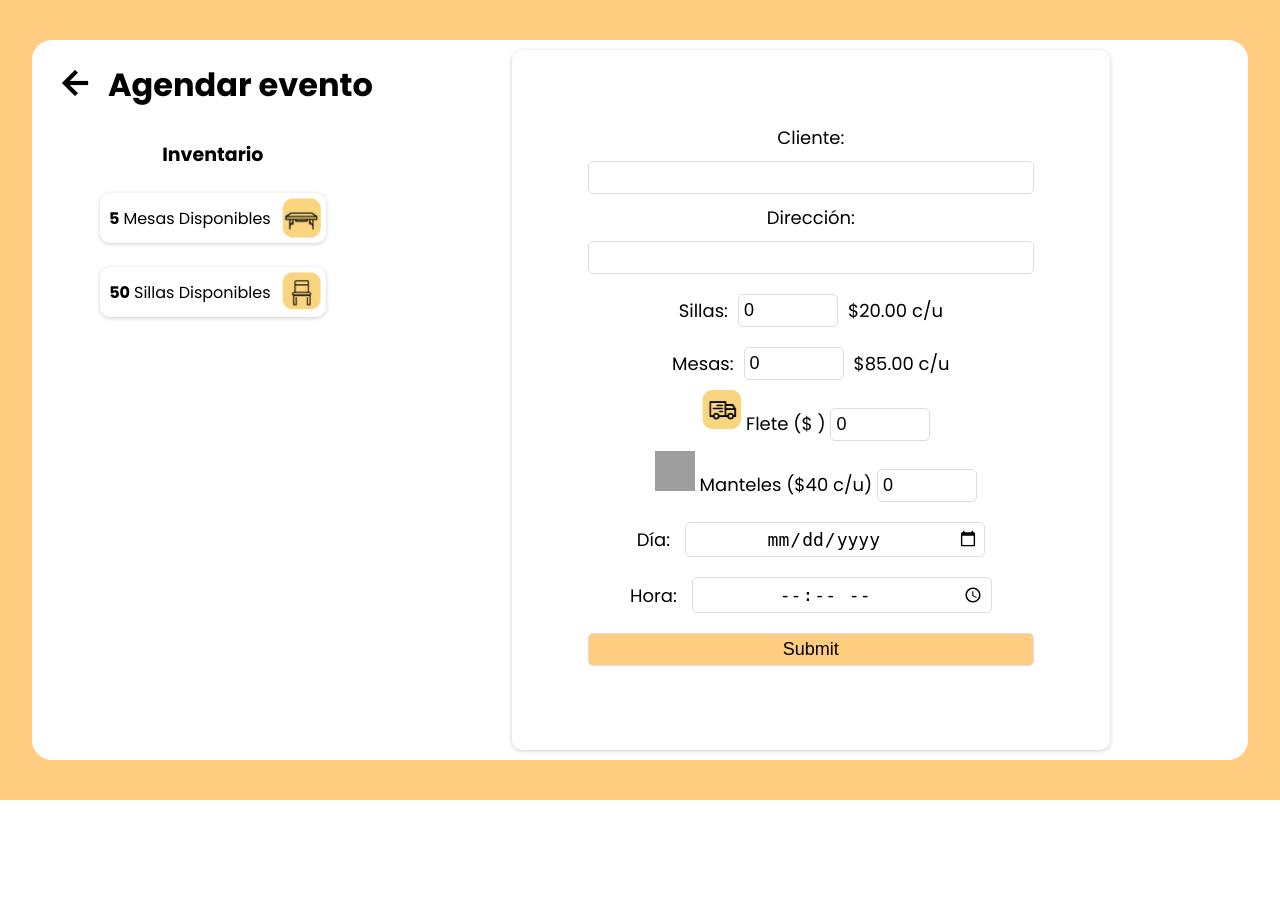
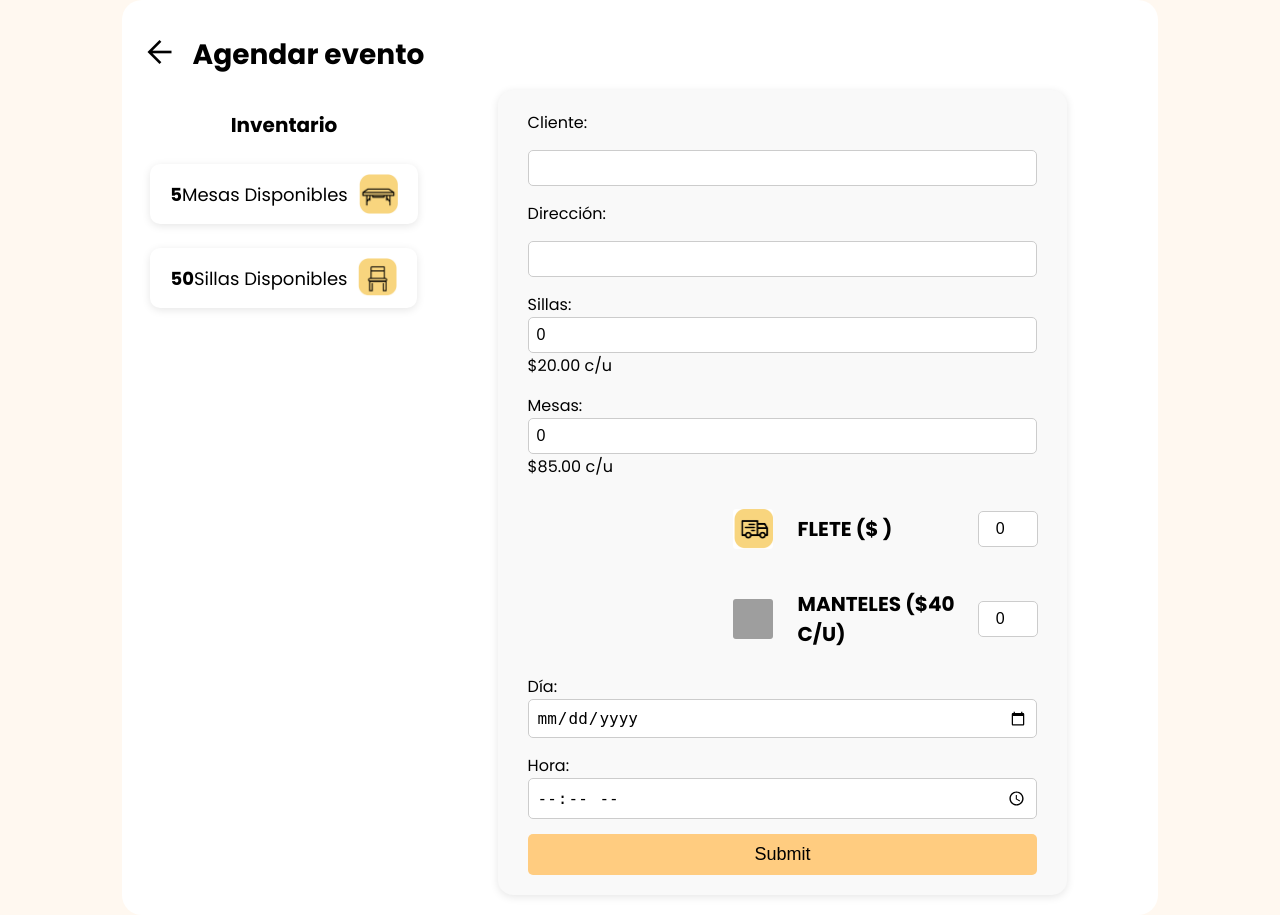
Before and after one commit to Axel-cmd-01/Sistema-de-renta, a PHP site: page /views/evento.php in a window 1280 px wide. Before the commit the page ends 800 px from the top, so only its background shows below. Run offline with PHP 8.4, Linux system fonts and the light colour scheme; grey boxes are pictures that could not be loaded.

Commit message:
Update evento.css cambie el formato para q se parezc mas al prototipo

```diff
--- a/css/evento.css
+++ b/css/evento.css
@@ -4,124 +4,158 @@
   box-sizing: border-box;
 }
 
+body {
+  font-family: 'Poppins', sans-serif;
+  background-color: #FFF8F0;
+}
+
 main {
   min-height: 100vh;
-  min-width: 100vw;
-  background-color: #ffcc80;
   display: flex;
   justify-content: center;
   align-items: center;
-  font-family: 'Poppins', sans-serif;
 }
 
 .contenido {
-  background-color: #fff;
-  height: 90vh;
-  width: 95%;
+  background-color: white;
+  width: 81%;
+  min-height: 85vh;
   border-radius: 20px;
-  padding: 10px;
+  padding: 20px;
   display: grid;
   grid-template-columns: 2fr 5fr;
   grid-template-rows: 70px 1fr;
 }
 
-img {
+.header {
+  grid-column: 1 / 3;
+  display: flex;
+  align-items: center;
+}
+
+.header h1 {
+  font-size: 28px;
+}
+
+.flecha {
+  font-size: 36px;
+  color: black;
+  margin-right: 15px;
+}
+
+.inventario {
+  display: flex;
+  flex-direction: column;
+  align-items: center;
+  gap: 24px;
+  margin-top: 20px;
+}
+
+.inventario h2 {
+  font-size: 20px;
+}
+
+.card {
+  background-color: white;
+  box-shadow: 0 2px 8px rgba(0, 0, 0, 0.1);
+  padding: 10px 20px;
+  border-radius: 10px;
+}
+
+.card p {
+  display: flex;
+  align-items: center;
+  font-size: 18px;
+}
+
+.icono {
   width: 40px;
   height: 40px;
   margin-left: 10px;
 }
 
-.header {
-  grid-column: 1;
+.icono-small {
+  width: 50px;
+  height: 50px;
+  padding: 5px;
+  border-radius: 8px;
   display: flex;
-  justify-content: star;
+  justify-content: center;
+  align-items: center;
+  margin-left: 200px;
+}
+
+.evento {
+  grid-column: 2 / 3;
+  grid-row: 2 / 3;
+  display: flex;
+  justify-content: center;
   align-items: center;
 }
 
-.flecha {
-  font-size: 36px;
-  margin: 2px 15px;
-  color: black;
-  font-weight: bold;
+form {
+  background-color: #f9f9f9;
+  width: 80%;
+  padding: 20px 30px;
+  border-radius: 15px;
+  box-shadow: 0 2px 8px rgba(0, 0, 0, 0.1);
+  display: flex;
+  flex-direction: column;
+  gap: 15px;
 }
 
-.inventario {
-  display: flex;
-  flex-direction: column;
-  gap: 24px;
-  align-items: center;
-  margin-top: 20px;
-  grid-row: 2 / 3;
+label {
+  font-weight: 500;
+  font-size: 16px;
 }
 
-h2 {
-  text-align: center;
-  font-size: 19px;
-}
-
-.card {
-  box-shadow: 0px 1px 4px rgba(0, 0, 0, 0.2);
-  padding: 5px 5px;
-  border-radius: 10px;
-  background-color: white;
-}
-
-.card p {
-  display: flex;
-  align-items: center;
-
-  & strong {
-    margin: 0 4px;
-  }
-}
-
-.evento {
-  display: flex;
-  justify-content: center;
-  font-size: 18px;
-  grid-column: 2 / 3;
-  grid-row: 1 / 3;
-}
-
-form {
-  width: 70%;
-  display: flex;
-  flex-direction: column;
-  justify-content: center;
-  align-items: center;
-  box-shadow: 0px 1px 4px rgba(0, 0, 0, 0.2);
-  padding: 5px 20px;
-  border-radius: 10px;
-}
-
-input {
-  width: 80%;
-  padding: 5px;
-  margin: 10px 0;
+input[type="text"],
+input[type="number"],
+input[type="date"],
+input[type="time"] {
+  width: 100%;
+  padding: 8px;
+  font-size: 16px;
   border-radius: 5px;
-  border: 1px solid #ddd;
-  font-size: 18px;
-}
-
-.sillas, .mesas, .precio {
-  display: flex;
-  justify-content: center;
-  align-items: center;
-  gap: 0px 10px;
-}
-
-input[type="number"] {
-  width: 100px;
+  border: 1px solid #ccc;
 }
 
 input[type="submit"] {
   background-color: #ffcc80;
+  padding: 10px;
   font-size: 18px;
+  border: none;
+  border-radius: 5px;
   cursor: pointer;
 }
 
-input[type="date"], input[type="time"] {
-  width: 300px;
+.input-row {
+  display: flex;
+  align-items: center;
+  justify-content: flex-start;
+  gap: 20px;
+  font-size: 20px;
+  margin: 10px 0;
+}
+
+.input-row span {
+  text-transform: uppercase;
+  font-weight: 600;
+  min-width: 160px;
+  display: inline-block;
+}
+
+.input-row input[type="number"] {
+  width: 60px;
   text-align: center;
-  margin-left: 10px;
 }
+
+.total {
+  background-color: #e0e0e0;
+  padding: 10px;
+  text-align: center;
+  font-size: 22px;
+  border-radius: 10px;
+  font-weight: bold;
+  color: green;
+}
```
